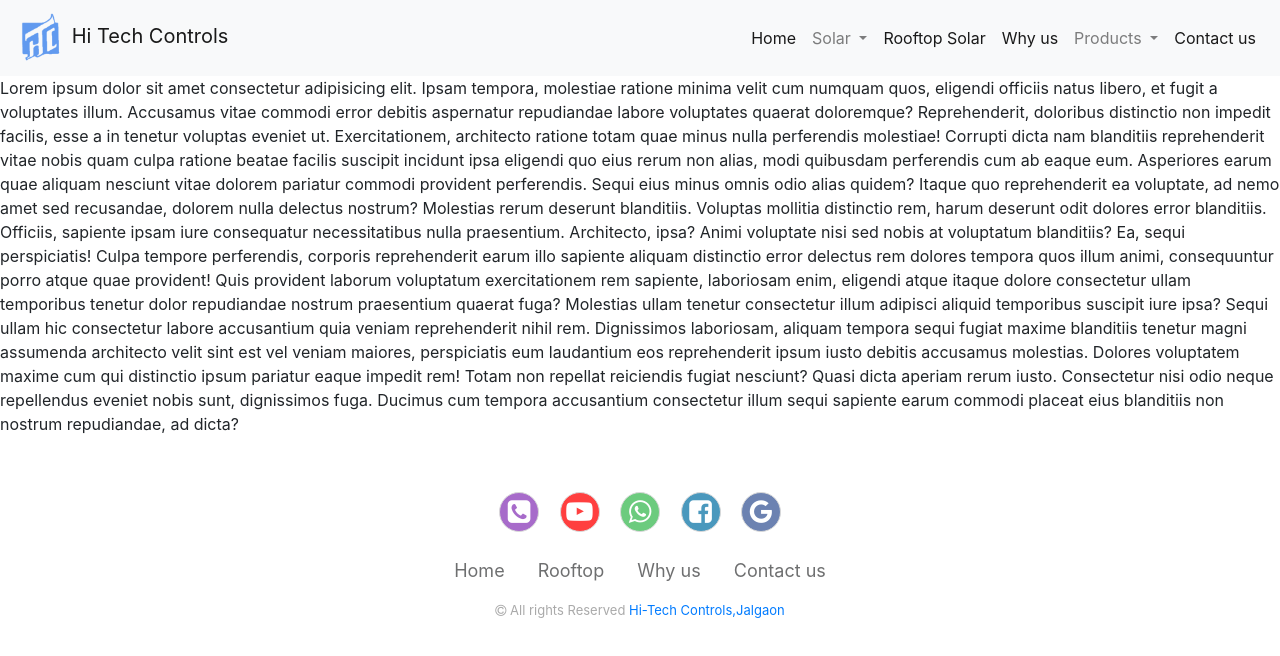
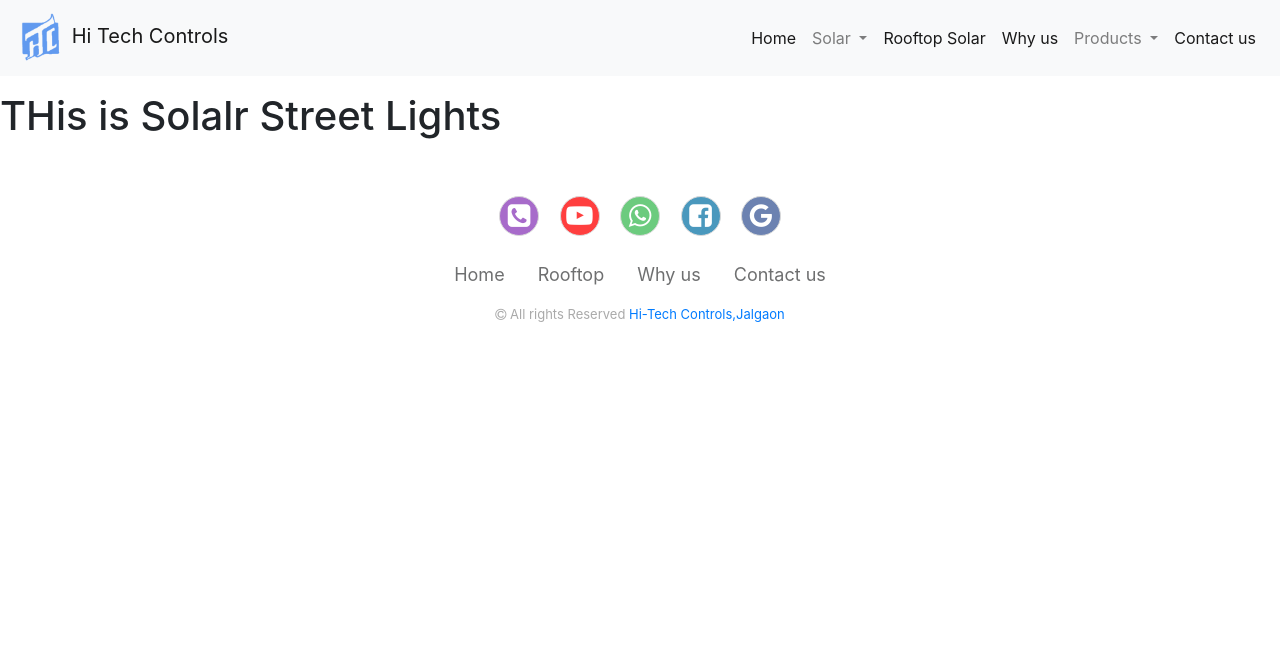
Before and after one commit to Pragati-C19/HiTech-New, a plain HTML site: page solar-street-light.html in a window 1280 px wide. Drawn offline with nearby package versions, Linux system fonts and the light colour scheme.

Commit message:
started working on products page

```diff
--- a/solar-street-light.html
+++ b/solar-street-light.html
@@ -82,28 +82,7 @@
         </div>
     </nav>
     <p>
-        Lorem ipsum dolor sit amet consectetur adipisicing elit. Ipsam tempora, molestiae ratione minima velit cum
-        numquam quos, eligendi officiis natus libero, et fugit a voluptates illum. Accusamus vitae commodi error debitis
-        aspernatur repudiandae labore voluptates quaerat doloremque? Reprehenderit, doloribus distinctio non impedit
-        facilis, esse a in tenetur voluptas eveniet ut. Exercitationem, architecto ratione totam quae minus nulla
-        perferendis molestiae! Corrupti dicta nam blanditiis reprehenderit vitae nobis quam culpa ratione beatae facilis
-        suscipit incidunt ipsa eligendi quo eius rerum non alias, modi quibusdam perferendis cum ab eaque eum.
-        Asperiores earum quae aliquam nesciunt vitae dolorem pariatur commodi provident perferendis. Sequi eius minus
-        omnis odio alias quidem? Itaque quo reprehenderit ea voluptate, ad nemo amet sed recusandae, dolorem nulla
-        delectus nostrum? Molestias rerum deserunt blanditiis. Voluptas mollitia distinctio rem, harum deserunt odit
-        dolores error blanditiis. Officiis, sapiente ipsam iure consequatur necessitatibus nulla praesentium.
-        Architecto, ipsa? Animi voluptate nisi sed nobis at voluptatum blanditiis? Ea, sequi perspiciatis! Culpa tempore
-        perferendis, corporis reprehenderit earum illo sapiente aliquam distinctio error delectus rem dolores tempora
-        quos illum animi, consequuntur porro atque quae provident! Quis provident laborum voluptatum exercitationem rem
-        sapiente, laboriosam enim, eligendi atque itaque dolore consectetur ullam temporibus tenetur dolor repudiandae
-        nostrum praesentium quaerat fuga? Molestias ullam tenetur consectetur illum adipisci aliquid temporibus suscipit
-        iure ipsa? Sequi ullam hic consectetur labore accusantium quia veniam reprehenderit nihil rem. Dignissimos
-        laboriosam, aliquam tempora sequi fugiat maxime blanditiis tenetur magni assumenda architecto velit sint est vel
-        veniam maiores, perspiciatis eum laudantium eos reprehenderit ipsum iusto debitis accusamus molestias. Dolores
-        voluptatem maxime cum qui distinctio ipsum pariatur eaque impedit rem! Totam non repellat reiciendis fugiat
-        nesciunt? Quasi dicta aperiam rerum iusto. Consectetur nisi odio neque repellendus eveniet nobis sunt,
-        dignissimos fuga. Ducimus cum tempora accusantium consectetur illum sequi sapiente earum commodi placeat eius
-        blanditiis non nostrum repudiandae, ad dicta?
+        <h1>THis is Solalr Street Lights</h1>
     </p>
 
     <div class="footer-basic">
```
